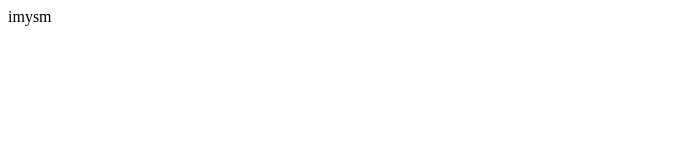
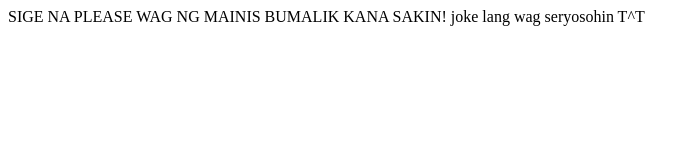
Before and after one commit to sopyjjee/jebelganda, a plain HTML site: page index.html in a window 1280 px wide. Shown: the whole page, without its empty margins (0-700 px from the left). Drawn offline with Linux system fonts and the light colour scheme.

Commit message:
Update index.html

```diff
--- a/index.html
+++ b/index.html
@@ -12,7 +12,9 @@
          </head>
          <body>
 
-                   imysm
+                  SIGE NA PLEASE WAG NG MAINIS BUMALIK KANA SAKIN!
+                  joke lang wag seryosohin
+                  T^T
 
 
          </body>
```
